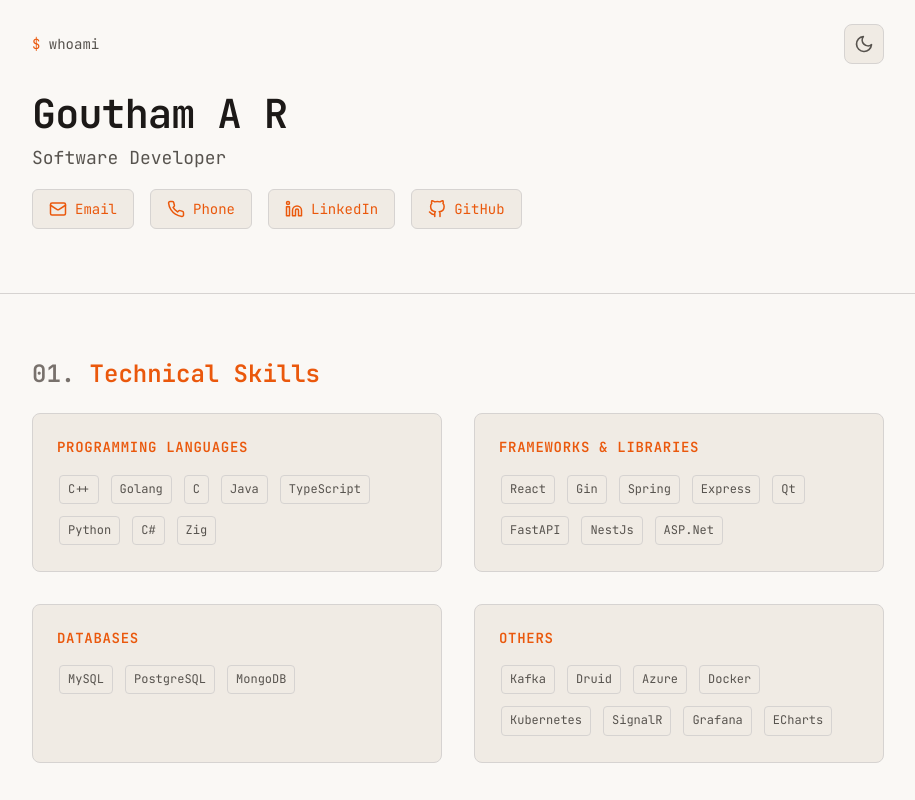
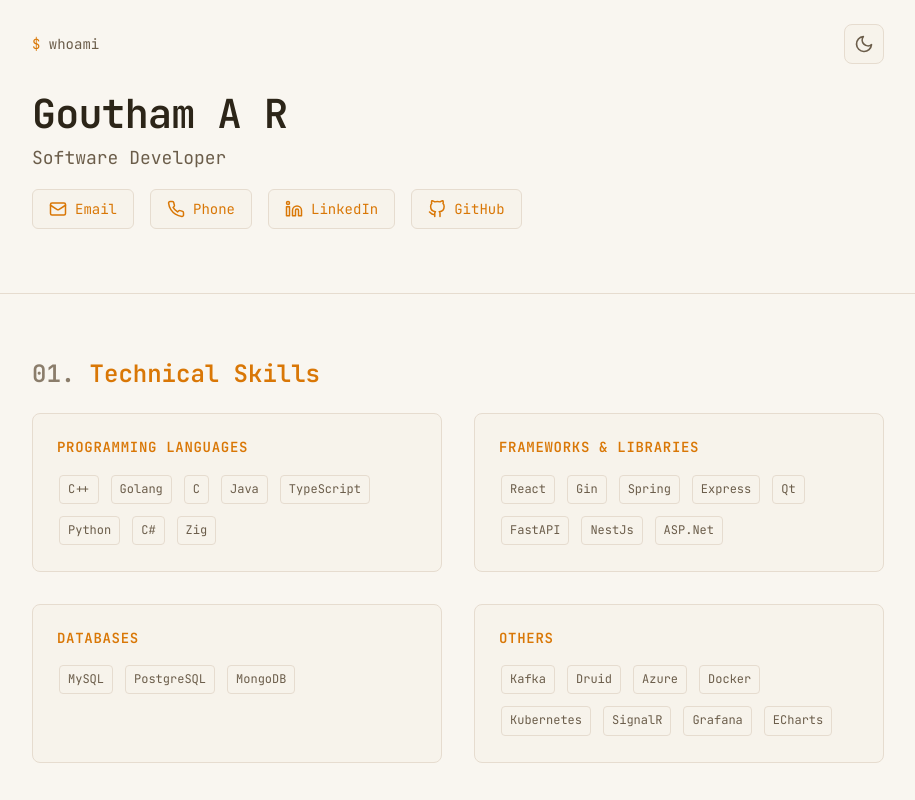
Before and after one commit to Goutham-AR/goutham-AR.github.io, a React (Vite) app: page / in a window 1280 px wide. Shown: the top 800 px of the page, without its empty margins (182-1097 px from the left). Built offline with nearby package versions, Linux system fonts and the light colour scheme.

Commit message:
fix(light mode): update color variables for improved contrast and consistency

```diff
--- a/src/index.css
+++ b/src/index.css
@@ -42,15 +42,15 @@
 
 /* Light Mode */
 :root[data-theme="light"] {
-  --bg-primary: #faf8f5;
-  --bg-secondary: #f0ebe4;
-  --bg-tertiary: #e5dfd6;
-  --text-primary: #1c1917;
-  --text-secondary: #57534e;
-  --text-muted: #78716c;
-  --accent: #ea580c;
-  --accent-hover: #c2410c;
-  --border: #d6d3d1;
+  --bg-primary: #f9f6f0;
+  --bg-secondary: #f7f3eb;
+  --bg-tertiary: #f0ebe0;
+  --text-primary: #2c2518;
+  --text-secondary: #6b5d4a;
+  --text-muted: #8b7d6b;
+  --accent: #d97706;
+  --accent-hover: #b45309;
+  --border: #e6dccf;
   color-scheme: light;
 }
 
```
